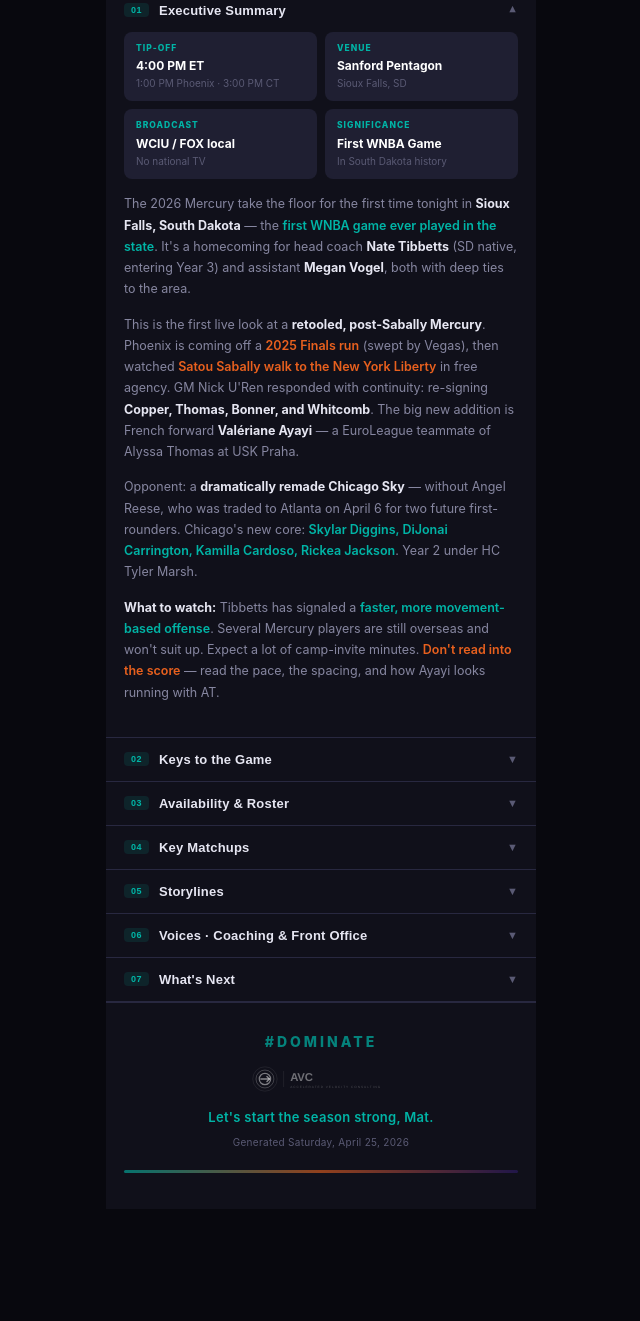
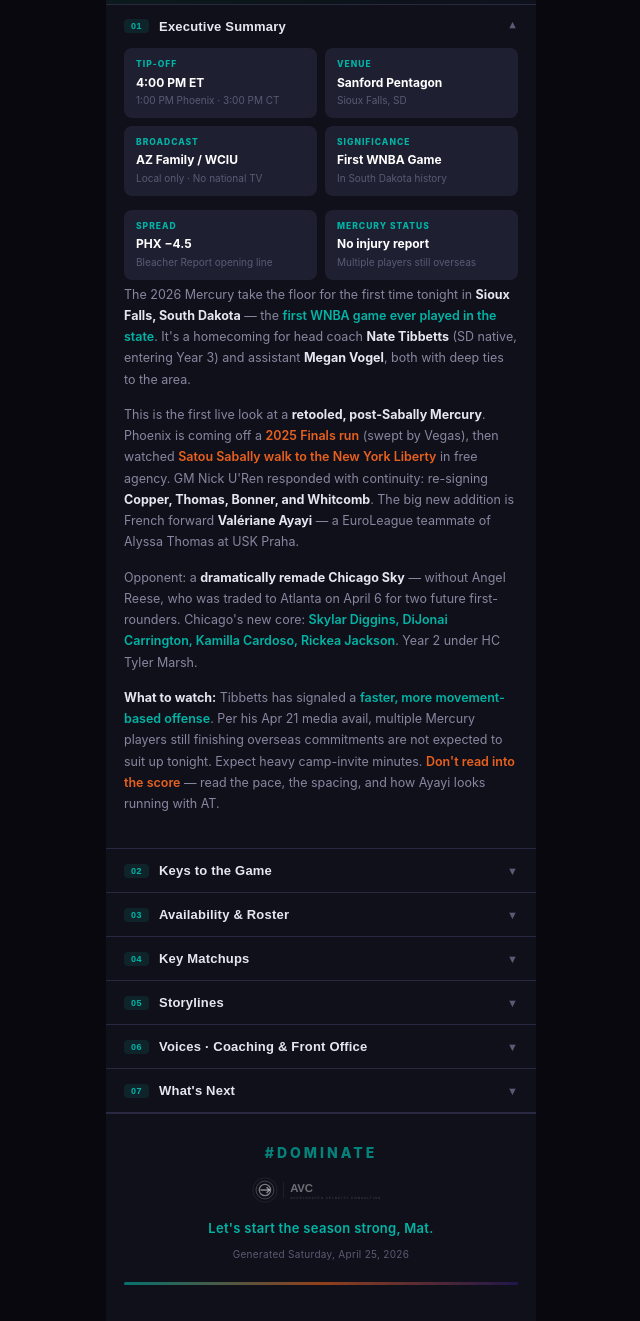
Before and after one commit to meltckr/mercury-pregame-dashboard, a plain HTML site: page index.html in a window 1280 px wide. Shown: the part 276-1597 px from the top of the page, without its empty margins (319-959 px from the left). Before the commit the page ends 1485 px from the top, so only its background shows below. Drawn offline with Linux system fonts and the light colour scheme.

Commit message:
Pregame v2: accuracy pass — broadcast (AZ Family/WCIU), Carrington 2024 MIP, PHX -4.5 spread, Apr 24 youth clinic

```diff
--- a/index.html
+++ b/index.html
@@ -740,7 +740,7 @@
     <div class="game-badge">Pregame Intel</div>
     <div class="game-venue">
       Sanford Pentagon · Sioux Falls, SD · 4:00 PM ET (1:00 PM PHX)<br>
-      <span class="historic">Historic First WNBA Game in South Dakota</span> · WCIU "The U" / FOX local
+      <span class="historic">Historic First WNBA Game in South Dakota</span> · AZ Family (PHX) / WCIU "The U" (CHI)
     </div>
   </div>
 </div>
@@ -770,13 +770,26 @@
         </div>
         <div class="gameinfo-cell">
           <div class="gameinfo-label">Broadcast</div>
-          <div class="gameinfo-value">WCIU / FOX local</div>
-          <div class="gameinfo-sub">No national TV</div>
+          <div class="gameinfo-value">AZ Family / WCIU</div>
+          <div class="gameinfo-sub">Local only · No national TV</div>
         </div>
         <div class="gameinfo-cell">
           <div class="gameinfo-label">Significance</div>
           <div class="gameinfo-value">First WNBA Game</div>
           <div class="gameinfo-sub">In South Dakota history</div>
+        </div>
+      </div>
+
+      <div class="gameinfo-grid" style="margin-bottom: 4px;">
+        <div class="gameinfo-cell">
+          <div class="gameinfo-label">Spread</div>
+          <div class="gameinfo-value">PHX −4.5</div>
+          <div class="gameinfo-sub">Bleacher Report opening line</div>
+        </div>
+        <div class="gameinfo-cell">
+          <div class="gameinfo-label">Mercury Status</div>
+          <div class="gameinfo-value">No injury report</div>
+          <div class="gameinfo-sub">Multiple players still overseas</div>
         </div>
       </div>
 
@@ -790,7 +803,7 @@
         Opponent: a <strong>dramatically remade Chicago Sky</strong> — without Angel Reese, who was traded to Atlanta on April 6 for two future first-rounders. Chicago's new core: <span class="highlight">Skylar Diggins, DiJonai Carrington, Kamilla Cardoso, Rickea Jackson</span>. Year 2 under HC Tyler Marsh.
       </p>
       <p class="insight-text">
-        <strong>What to watch:</strong> Tibbetts has signaled a <span class="highlight">faster, more movement-based offense</span>. Several Mercury players are still overseas and won't suit up. Expect a lot of camp-invite minutes. <span class="orange">Don't read into the score</span> — read the pace, the spacing, and how Ayayi looks running with AT.
+        <strong>What to watch:</strong> Tibbetts has signaled a <span class="highlight">faster, more movement-based offense</span>. Per his Apr 21 media avail, multiple Mercury players still finishing overseas commitments are not expected to suit up tonight. Expect heavy camp-invite minutes. <span class="orange">Don't read into the score</span> — read the pace, the spacing, and how Ayayi looks running with AT.
       </p>
     </div>
   </div>
@@ -1002,16 +1015,16 @@
         <div class="vs-row">
           <div class="vs-side left">
             <div class="vs-name">Kahleah Copper</div>
-            <div class="vs-meta">PHX · Guard · ex-Sky champion</div>
+            <div class="vs-meta">PHX · Guard · ex-Sky · 2021 champ</div>
           </div>
           <div class="vs-divider">VS</div>
           <div class="vs-side right">
             <div class="vs-name">DiJonai Carrington</div>
-            <div class="vs-meta">CHI · Guard · DPOY-tier defender</div>
+            <div class="vs-meta">CHI · Guard · 2024 MIP</div>
           </div>
         </div>
         <div class="matchup-note">
-          <strong>Storyline matchup.</strong> Copper won her 2021 title in Chicago and is facing the franchise that traded her. Carrington is one of the best perimeter defenders in the league — this is the closest preseason gets to a regular-season test.
+          <strong>Storyline matchup.</strong> Copper won her 2021 title in Chicago. Carrington was the 2024 WNBA Most Improved Player on Connecticut and is one of the league's top perimeter defenders. <strong>Caveat:</strong> with rotations split, the two may not share extended floor time tonight — but it's the regular-season preview matchup if it happens.
         </div>
       </div>
 
@@ -1025,11 +1038,11 @@
           <div class="vs-divider">VS</div>
           <div class="vs-side right">
             <div class="vs-name">Skylar Diggins</div>
-            <div class="vs-meta">CHI · 7× All-Star · multi-yr deal</div>
+            <div class="vs-meta">CHI · multi-yr deal · veteran PG</div>
           </div>
         </div>
         <div class="matchup-note">
-          Diggins anchors Chicago's rebuild as the lead ball-handler. Akoa Makani earned trust late last season; this matchup will tell us whether Phoenix's PG room can hold up against a top-tier vet.
+          Diggins anchors Chicago's rebuild as the lead ball-handler. Akoa Makani earned trust late last season; this matchup will tell us whether Phoenix's PG room can hold up against a top-tier vet — assuming Diggins gets extended starter minutes in a preseason setting.
         </div>
       </div>
     </div>
@@ -1051,7 +1064,7 @@
       <div class="storyline">
         <div class="storyline-title">A Homecoming for Tibbetts</div>
         <div class="storyline-text">
-          South Dakota native Nate Tibbetts brings the Mercury home for the <span class="teal">first WNBA game ever played in the state</span>. Assistant Megan Vogel also has SD ties. The Sanford Pentagon is in Sioux Falls and has hosted top-level NCAA events but never a WNBA game — until tonight.
+          South Dakota native Nate Tibbetts brings the Mercury home for the <span class="teal">first WNBA game ever played in the state</span>. Assistant Megan Vogel also has SD ties. The Sanford Pentagon is in Sioux Falls and has hosted top-level NCAA events but never a WNBA game — until tonight. Players and coaches also ran a <span class="orange">youth basketball clinic</span> for grades 3-8 at the Pentagon on Friday Apr 24 — registration filled to its 150-athlete cap.
         </div>
       </div>
 
@@ -1121,7 +1134,7 @@
 
       <div class="quote-block">
         <div class="quote-text">"I don't think anyone [overseas] will be back for Saturday's game… we got to focus on who's here. When those players come back, they'll be ready."</div>
-        <div class="quote-attr">— Tibbetts on availability for tonight</div>
+        <div class="quote-attr">— Tibbetts on availability (Apr 21 media avail)</div>
       </div>
     </div>
   </div>
```
